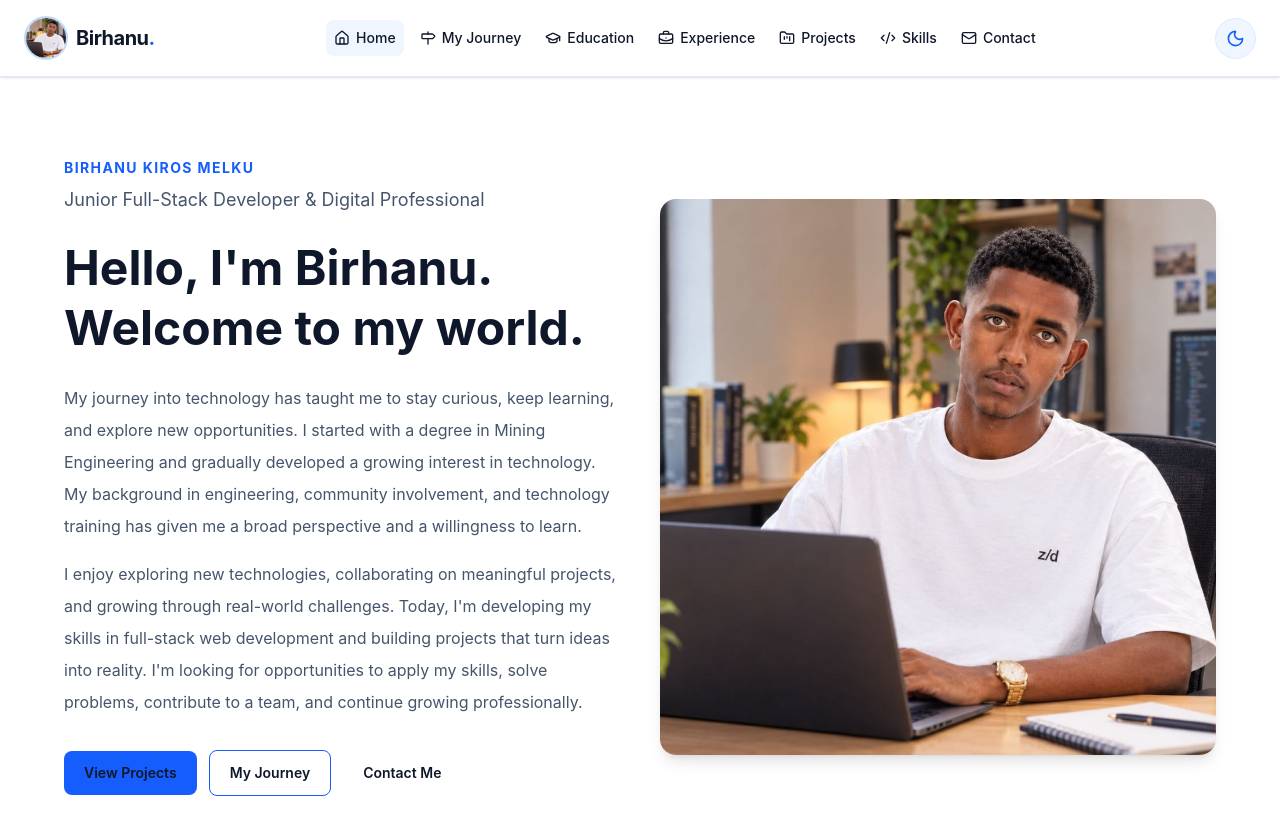
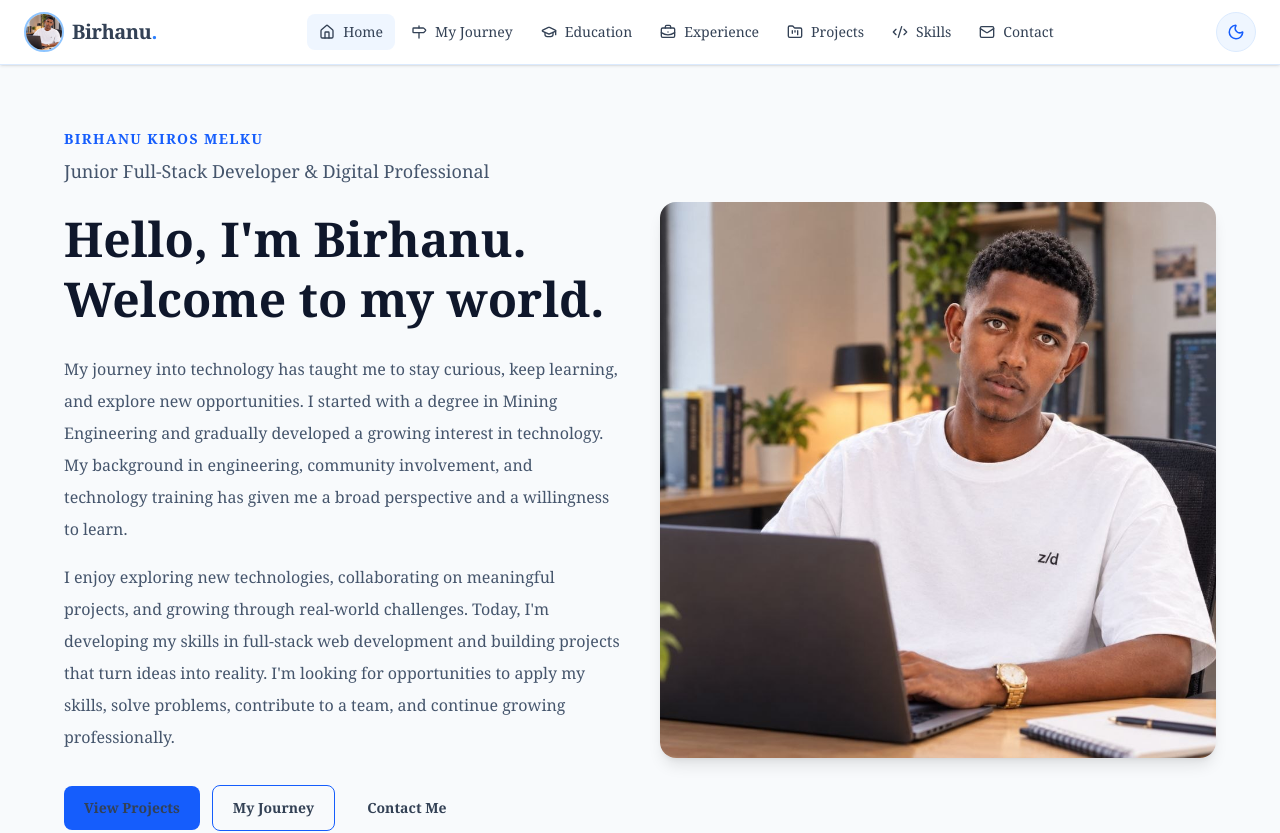
Before and after one commit to birhanukiros-tech/Birhanu-Kiros-Portfolio, a React (Vite) app: page / in a window 1280 px wide. Shown: the top 833 px of the page. Built offline with nearby package versions, Linux system fonts and the light colour scheme.

Commit message:
Unify dark theme colors across portfolio

```diff
--- a/src/App.jsx
+++ b/src/App.jsx
@@ -1,4 +1,5 @@
 
+import { useState, useEffect } from "react";
 import { BrowserRouter, Routes, Route } from "react-router-dom";
 
 import Navbar from "./components/layout/Navbar";
@@ -13,9 +14,28 @@ import Skills from "./sections/Skills";
 import Contact from "./sections/Contact";
 
 function App() {
+  const [isDarkMode, setIsDarkMode] = useState(() => {
+    return localStorage.getItem("portfolio-theme") === "dark";
+  });
+
+  useEffect(() => {
+    localStorage.setItem(
+      "portfolio-theme",
+      isDarkMode ? "dark" : "light"
+    );
+  }, [isDarkMode]);
+
+  function toggleTheme() {
+    setIsDarkMode((currentMode) => !currentMode);
+  }
+
   return (
     <BrowserRouter>
-      <Navbar />
+      <div className={`theme-app min-h-screen ${isDarkMode ? "dark" : ""}`}>
+        <Navbar
+          isDarkMode={isDarkMode}
+          toggleTheme={toggleTheme}
+        />
 
         <main>
           <Routes>
@@ -30,6 +50,7 @@ function App() {
         </main>
 
         <Footer />
+      </div>
     </BrowserRouter>
   );
 }
--- a/src/components/layout/Navbar.jsx
+++ b/src/components/layout/Navbar.jsx
@@ -1,4 +1,5 @@
 
+import { useState } from "react";
 import { Link, NavLink } from "react-router-dom";
 import profilePhoto from "../../assets/Birhanu_Port.jpg";
 import {
@@ -10,9 +11,14 @@ import {
   Code2,
   Mail,
   Moon,
+  Sun,
+  Menu,
+  X,
 } from "lucide-react";
 
-function Navbar() {
+function Navbar({ isDarkMode, toggleTheme }) {
+  const [isMenuOpen, setIsMenuOpen] = useState(false);
+
   const navLinks = [
     { label: "Home", to: "/", icon: House },
     { label: "My Journey", to: "/journey", icon: Milestone },
@@ -23,24 +29,44 @@ function Navbar() {
     { label: "Contact", to: "/contact", icon: Mail },
   ];
 
+  const linkStyle = ({ isActive }) =>
+    `flex items-center gap-2 rounded-lg px-3 py-2 text-sm font-medium transition-colors duration-200 ${
+      isActive
+        ? isDarkMode
+          ? "bg-slate-800 text-blue-400"
+          : "bg-blue-50 text-blue-600"
+        : isDarkMode
+          ? "text-slate-300 hover:bg-slate-800 hover:text-blue-400"
+          : "text-slate-600 hover:bg-blue-50 hover:text-blue-600"
+    }`;
+
   return (
-    <header className="sticky top-0 z-50 border-b border-blue-100 bg-white/90 shadow-sm backdrop-blur-md">
-      <nav className="mx-auto flex max-w-7xl items-center justify-between gap-4 px-6 py-4">
+    <header
+      className={`sticky top-0 z-50 border-b shadow-sm backdrop-blur-md ${
+        isDarkMode
+          ? "border-slate-700 bg-[#0F172A]/95"
+          : "border-blue-100 bg-white/90"
+      }`}
+    >
+      <nav className="mx-auto flex max-w-7xl items-center justify-between gap-4 px-4 py-3 sm:px-6">
         <Link
           to="/"
-          className="flex shrink-0 items-center gap-2 text-xl font-bold tracking-tight text-slate-900"
+          onClick={() => setIsMenuOpen(false)}
+          className={`flex shrink-0 items-center gap-2 text-xl font-bold tracking-tight ${
+            isDarkMode ? "text-white" : "text-slate-900"
+          }`}
         >
           <img
             src={profilePhoto}
             alt="Birhanu Kiros Melku"
-            className="h-11 w-11 rounded-full border-2 border-blue-200 object-cover"
+            className="h-10 w-10 rounded-full border-2 border-blue-300 object-cover"
           />
           <span>
-            Birhanu<span className="text-blue-600">.</span>
+            Birhanu<span className="text-blue-500">.</span>
           </span>
         </Link>
 
-        <div className="hidden items-center gap-2 lg:flex">
+        <div className="hidden items-center gap-1 lg:flex">
           {navLinks.map((link) => {
             const Icon = link.icon;
 
@@ -48,13 +74,7 @@ function Navbar() {
               <NavLink
                 key={link.to}
                 to={link.to}
-                className={({ isActive }) =>
-                  `flex items-center gap-1.5 rounded-lg px-2 py-2 text-sm font-medium transition-colors ${
-                    isActive
-                      ? "bg-blue-50 text-blue-600"
-                      : "text-slate-600 hover:bg-blue-50 hover:text-blue-600"
-                  }`
-                }
+                className={linkStyle}
               >
                 <Icon size={16} />
                 {link.label}
@@ -63,15 +83,68 @@ function Navbar() {
           })}
         </div>
 
-        <button
-          type="button"
-          aria-label="Dark mode coming soon"
-          title="Dark mode coming soon"
-          className="shrink-0 rounded-full border border-blue-100 bg-blue-50 p-2.5 text-blue-600 transition hover:bg-blue-100"
+        <div className="flex shrink-0 items-center gap-2">
+          <button
+            type="button"
+            onClick={toggleTheme}
+            aria-label={
+              isDarkMode ? "Switch to light mode" : "Switch to dark mode"
+            }
+            title={isDarkMode ? "Switch to light mode" : "Switch to dark mode"}
+            className={`rounded-full border p-2.5 transition duration-200 ${
+              isDarkMode
+                ? "border-slate-600 bg-slate-800 text-yellow-300 hover:bg-slate-700"
+                : "border-blue-100 bg-blue-50 text-blue-600 hover:bg-blue-100"
+            }`}
+          >
+            {isDarkMode ? <Sun size={18} /> : <Moon size={18} />}
+          </button>
+
+          <button
+            type="button"
+            onClick={() => setIsMenuOpen((open) => !open)}
+            aria-label={isMenuOpen ? "Close navigation menu" : "Open navigation menu"}
+            aria-expanded={isMenuOpen}
+            aria-controls="mobile-navigation"
+            className={`rounded-lg border p-2 transition hover:bg-blue-50 lg:hidden ${
+              isDarkMode
+                ? "border-slate-700 text-slate-200 hover:bg-slate-800"
+                : "border-blue-100 text-slate-700"
+            }`}
+          >
+            {isMenuOpen ? <X size={21} /> : <Menu size={21} />}
+          </button>
+        </div>
+      </nav>
+
+      {isMenuOpen && (
+        <div
+          id="mobile-navigation"
+          className={`border-t px-4 py-3 shadow-md lg:hidden sm:px-6 ${
+            isDarkMode
+              ? "border-slate-700 bg-[#0F172A]"
+              : "border-blue-100 bg-white"
+          }`}
         >
-          <Moon size={19} />
-        </button>
-      </nav>
+          <div className="mx-auto grid max-w-7xl gap-1">
+            {navLinks.map((link) => {
+              const Icon = link.icon;
+
+              return (
+                <NavLink
+                  key={link.to}
+                  to={link.to}
+                  onClick={() => setIsMenuOpen(false)}
+                  className={linkStyle}
+                >
+                  <Icon size={18} />
+                  {link.label}
+                </NavLink>
+              );
+            })}
+          </div>
+        </div>
+      )}
     </header>
   );
 }
--- a/src/index.css
+++ b/src/index.css
@@ -1,22 +1,38 @@
 
 @import "tailwindcss";
 
-  :root {
-  font-family: Georgia, "Times New Roman", serif;font-family: Inter, system-ui, -apple-system, BlinkMacSystemFont, "Segoe UI",
-    sans-serif;
+@custom-variant dark (&:where(.dark, .dark *));
+
+:root {
+  font-family: Georgia, "Times New Roman", serif;
   font-synthesis: none;
   text-rendering: optimizeLegibility;
   -webkit-font-smoothing: antialiased;
   -moz-osx-font-smoothing: grayscale;
 
-  color: #0f172a;
-  background: #ffffff;
+  color-scheme: light;
 
   --color-primary: #2563eb;
-  --color-navy: #0f172a;
+  --color-page: #f8fafc;
+  --color-surface: #ffffff;
+  --color-surface-soft: #eff6ff;
+  --color-heading: #0f172a;
   --color-text: #334155;
   --color-muted: #64748b;
-  --color-border: #e2e8f0;
+  --color-border: #dbe5f0;
+}
+
+  .dark {
+  color-scheme: dark;
+
+  --color-primary: #a5c8ff;
+  --color-page: #343944;
+  --color-surface: #454b58;
+  --color-surface-soft: #3c424e;
+  --color-heading: #ffffff;
+  --color-text: #f1f3f6;
+  --color-muted: #d0d5df;
+  --color-border: #596171;
 }
 
 * {
@@ -31,6 +47,8 @@ body {
   margin: 0;
   min-width: 320px;
   min-height: 100vh;
+  background: var(--color-page);
+  color: var(--color-text);
 }
 
 body,
@@ -59,18 +77,57 @@ img {
   max-width: 100%;
 }
 
+/* Shared theme classes */
+.theme-app {
+  min-height: 100vh;
+  background: var(--color-page);
+  color: var(--color-text);
+  transition: background-color 200ms ease, color 200ms ease;
+}
+
+.theme-surface {
+  background: var(--color-surface);
+}
+
+.theme-surface-soft {
+  background: var(--color-surface-soft);
+}
+
+.theme-heading {
+  color: var(--color-heading);
+}
+
+.theme-text {
+  color: var(--color-text);
+}
+
+.theme-muted {
+  color: var(--color-muted);
+}
+
+.theme-border {
+  border-color: var(--color-border);
+}
+
+.theme-link {
+  color: var(--color-primary);
+  transition: color 200ms ease;
+}
+
+.theme-link:hover {
+  text-decoration: underline;
+}
+
 ::selection {
   color: #ffffff;
   background: #2563eb;
 }
 
-/* Accessible keyboard focus */
 :focus-visible {
-  outline: 3px solid #2563eb;
+  outline: 3px solid #60a5fa;
   outline-offset: 3px;
 }
 
-/* Respect reduced-motion preferences */
 @media (prefers-reduced-motion: reduce) {
   *,
   *::before,
--- a/src/sections/Home.jsx
+++ b/src/sections/Home.jsx
@@ -4,24 +4,22 @@ import profilePhoto from "../assets/Birhanu_Port.jpg";
 
 function Home() {
   return (
-    <section
-      className="flex min-h-screen flex-col items-center gap-10 px-6 py-16 md:flex-row md:px-16"
-    >
+    <section className="flex min-h-screen flex-col items-center gap-10 bg-slate-50 px-6 py-16 transition-colors duration-200 dark:bg-slate-950 md:flex-row md:px-16">
       {/* Left side: introduction */}
       <div className="flex-1">
-        <p className="text-sm font-bold tracking-widest text-blue-600">
+        <p className="text-sm font-bold tracking-widest text-blue-600 dark:text-blue-400">
           BIRHANU KIROS MELKU
         </p>
 
-        <p className="mt-2 text-lg text-slate-600">
+        <p className="mt-2 text-lg text-slate-600 dark:text-slate-300">
           Junior Full-Stack Developer &amp; Digital Professional
         </p>
 
-        <h1 className="mt-6 text-4xl font-bold leading-tight text-slate-900 md:text-5xl">
+        <h1 className="mt-6 text-4xl font-bold leading-tight text-slate-900 dark:text-white md:text-5xl">
           Hello, I'm Birhanu. Welcome to my world.
         </h1>
 
-        <p className="mt-6 text-base leading-8 text-slate-600">
+        <p className="mt-6 text-base leading-8 text-slate-600 dark:text-slate-300">
           My journey into technology has taught me to stay curious, keep
           learning, and explore new opportunities. I started with a degree
           in Mining Engineering and gradually developed a growing interest
@@ -30,7 +28,7 @@ function Home() {
           willingness to learn.
         </p>
 
-        <p className="mt-4 text-base leading-8 text-slate-600">
+        <p className="mt-4 text-base leading-8 text-slate-600 dark:text-slate-300">
           I enjoy exploring new technologies, collaborating on meaningful
           projects, and growing through real-world challenges. Today, I'm
           developing my skills in full-stack web development and building
@@ -43,21 +41,21 @@ function Home() {
         <div className="mt-8 flex flex-wrap items-center gap-3">
           <Link
             to="/projects"
-            className="rounded-lg bg-blue-600 px-5 py-3 text-sm font-semibold text-white transition hover:bg-blue-700"
+            className="rounded-lg bg-blue-600 px-5 py-3 text-sm font-semibold text-white transition hover:bg-blue-700 dark:bg-blue-500 dark:hover:bg-blue-400"
           >
             View Projects
           </Link>
 
           <Link
             to="/journey"
-            className="rounded-lg border border-blue-600 px-5 py-3 text-sm font-semibold text-blue-600 transition hover:bg-blue-50"
+            className="rounded-lg border border-blue-600 px-5 py-3 text-sm font-semibold text-blue-600 transition hover:bg-blue-50 dark:border-blue-400 dark:text-blue-400 dark:hover:bg-slate-900"
           >
             My Journey
           </Link>
 
           <Link
             to="/contact"
-            className="rounded-lg px-5 py-3 text-sm font-semibold text-slate-700 transition hover:bg-slate-100"
+            className="rounded-lg px-5 py-3 text-sm font-semibold text-slate-700 transition hover:bg-slate-100 dark:text-slate-200 dark:hover:bg-slate-900"
           >
             Contact Me
           </Link>
```
Also changed, not shown: src/components/layout/Footer.jsx (+15 -16 lines), src/sections/Contact.jsx (+20 -22 lines), src/sections/Education.jsx (+20 -18 lines), src/sections/Experience.jsx (+19 -18 lines), src/sections/Projects.jsx (+19 -17 lines), src/sections/Skills.jsx (+15 -11 lines). Lines whose indentation alone changed are shown as unchanged.
